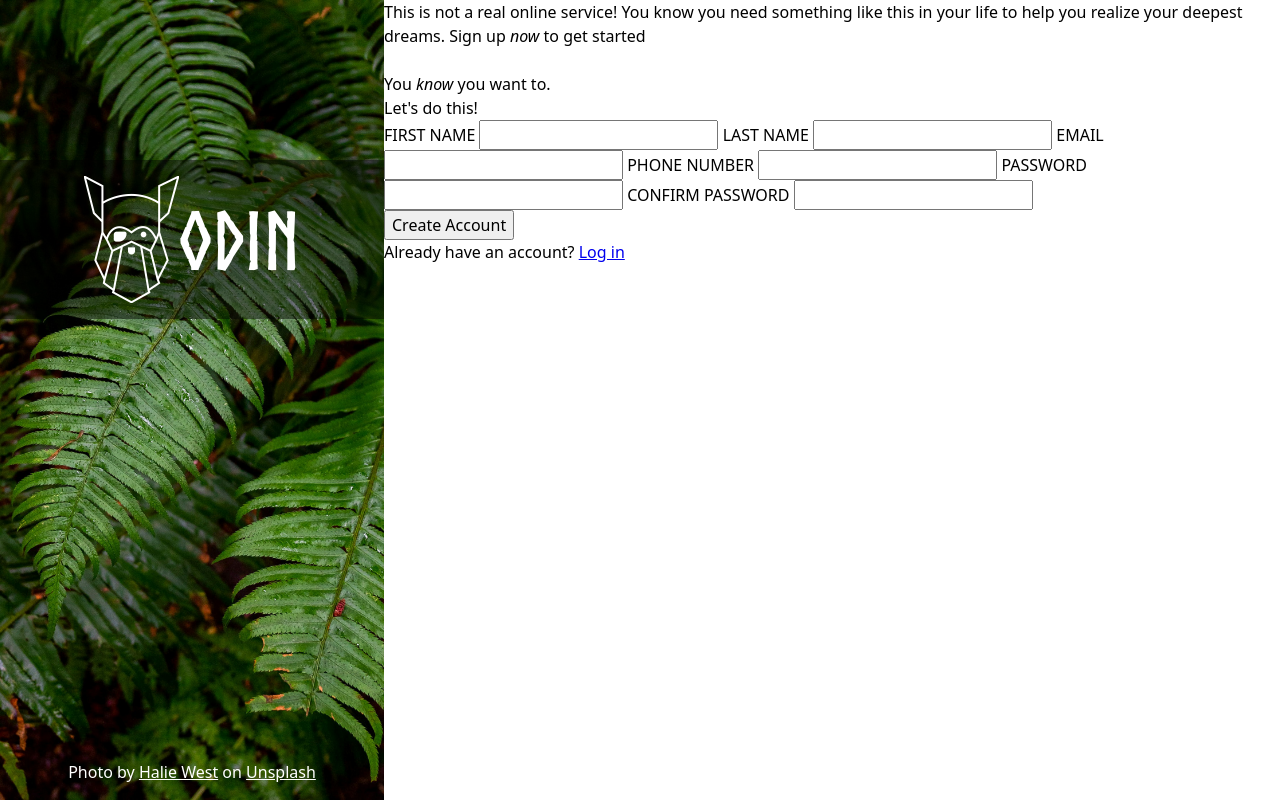
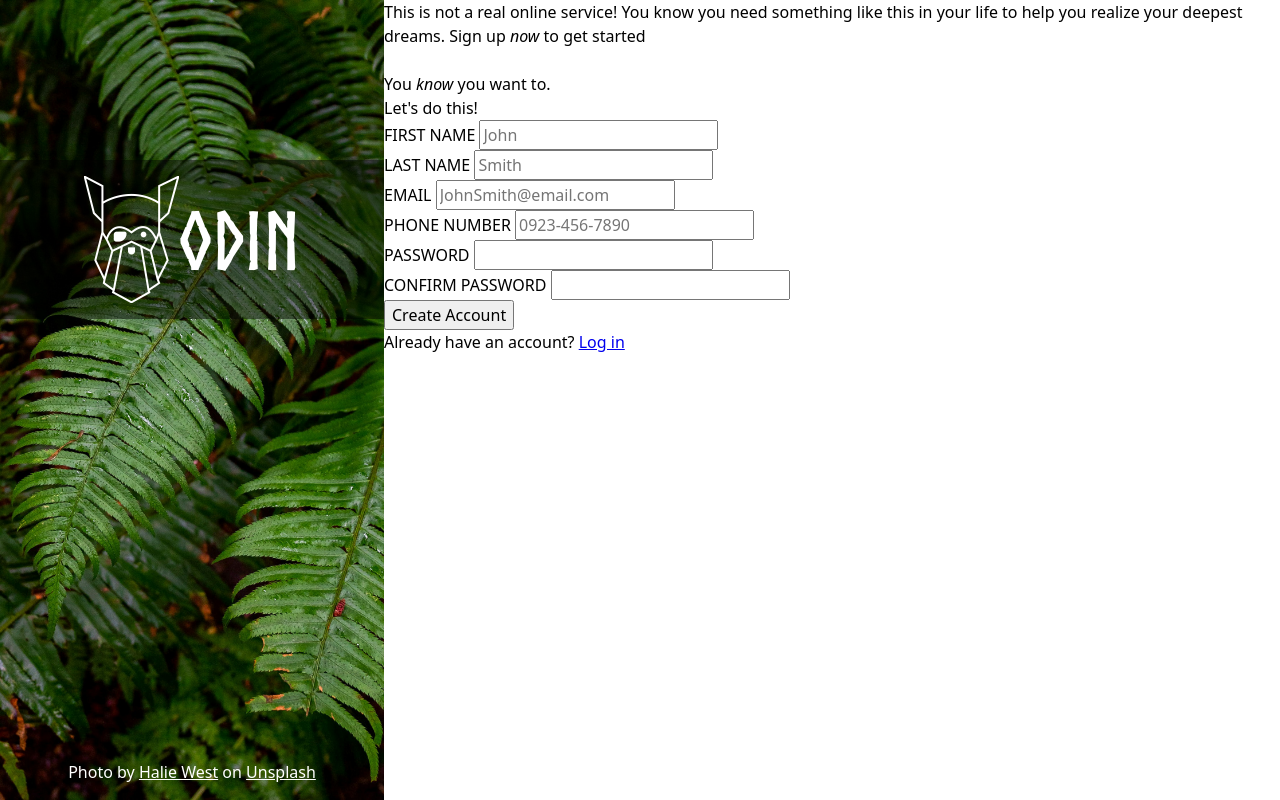
Before and after one commit to zen-pb/sign-up-form, a plain HTML site: page index.html in a window 1280 px wide. Drawn offline with Linux system fonts and the light colour scheme.

Commit message:
Create div for labels and inputs, add input attrs

```diff
--- a/index.html
+++ b/index.html
@@ -44,21 +44,28 @@
       <form id="sign-upForm" action="#" method="post">
         <p>Let's do this!</p>
 
+        <div class="form-input">
           <label for="f-name">FIRST NAME</label>
-        <input type="text" id="f-name" name="f-name" required />
-
+          <input type="text" id="f-name" name="f-name" placeholder="John" required />
+        </div>
+        <div class="form-input">
           <label for="l-name">LAST NAME</label>
-        <input type="text" id="l-name" name="l-name" required />
-
+          <input type="text" id="l-name" name="l-name" placeholder="Smith" required />
+        </div>
+        <div class="form-input">
           <label for="email">EMAIL</label>
-        <input type="email" id="email" name="email" required />
-
+          <input type="email" id="email" name="email" placeholder="JohnSmith@email.com" required />
+        </div>
+        <div class="form-input">
           <label for="tel-number">PHONE NUMBER</label>
-        <input type="tel" id="tel-number" name="tel-number" required />
-
+          <input type="tel" id="tel-number" name="tel-number" pattern="^\d{4}-\d{3}-\d{4}$" placeholder="0923-456-7890" required />
+        </div>
+        <div class="form-input">
           <label for="password">PASSWORD</label>
           <input type="password" id="password" name="password" required />
-
+          <span data-help="*Passwords do not match"></span>
+        </div>
+        <div class="form-input">
           <label for="confirm-password">CONFIRM PASSWORD</label>
           <input
             type="password"
@@ -66,6 +73,7 @@
             name="confirm-password"
             required
           />
+        </div>
       </form>
 
       <div class="user-action">
```
Lines whose indentation alone changed are shown as unchanged.
